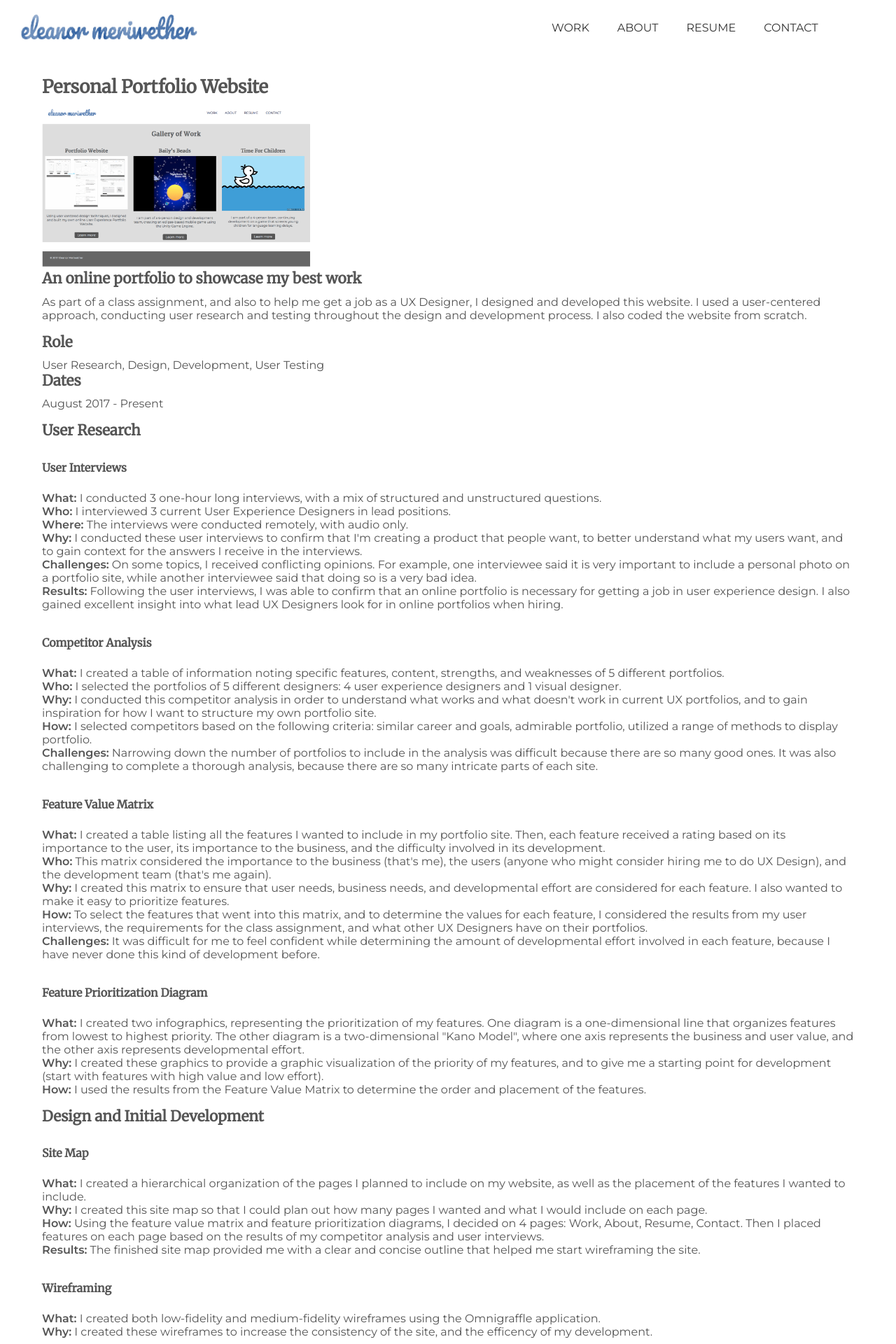
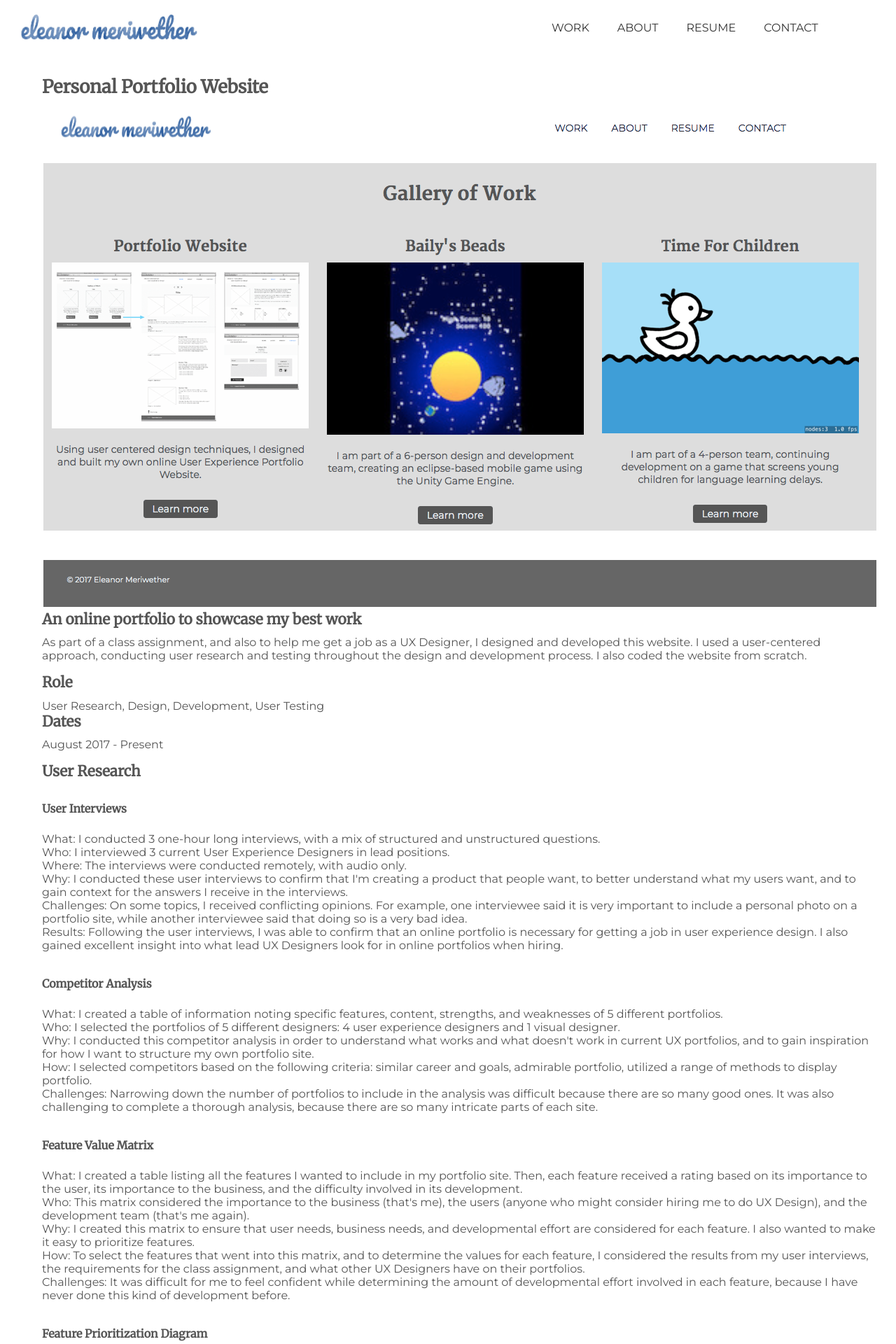
Before and after one commit to emeriwether/emeriwether.github.io, a Jekyll site: the page built from project1.html, in a window 1280 px wide. Shown: the top 1920 px of the page at 70% size. Built offline with Jekyll 4.4.1, drawn with Linux system fonts in a browser that asks for light colours.

Commit message:
restructure project description page

```diff
--- a/css/styles.css
+++ b/css/styles.css
@@ -110,15 +110,6 @@
 section.aside aside div p { padding-top: 40px; padding-left: 15px; font-size: 1.2em; }
 section.aside aside div img { width: 100%; }
 
-/*PORTFOLIO WEBSITE PROJECT DETAILS*/
-section.PortfolioWebsite { margin-bottom: 80px; }
-section.PortfolioWebsite article p span { font-weight: 600; }
-section.PortfolioWebsite article img { width: 33%; }
-
-/*PROJECTS 2 & 3 DETAILS*/
-section.project2 { margin-bottom: 80px; }
-section.project3 { margin-bottom: 80px; }
-
 /*RESUME*/
 section.resume { margin-bottom: 80px;}
 
@@ -138,6 +129,26 @@
 section.contactInfo #info div img { width: 30px; height: 30px; }
 section.contactInfo #info div a:nth-child(2) img { padding-left: 15px; }
 
+
+/*
+-----------
+-----------
+PROJECT DETAILS PAGES (WILL PROBABLY GET THEIR OWN TEMPLATE LATER)
+-----------
+-----------
+*/
+/*PORTFOLIO WEBSITE PROJECT DETAILS*/
+article.PortfolioWebsite {  padding: 10px 60px; display: inline-block; margin-bottom: 80px; }
+article.PortfolioWebsite::after { content:''; display: block; clear: both; }
+article.PortfolioWebsite header { background-color: #ddd; }
+article.PortfolioWebsite img { width: 33%; }
+
+article.PortfolioWebsite p span { font-weight: 600; }
+
+
+/*PROJECTS 2 & 3 DETAILS*/
+section.project2 { margin-bottom: 80px; }
+section.project3 { margin-bottom: 80px; }
 
 /*
 -----------
```
